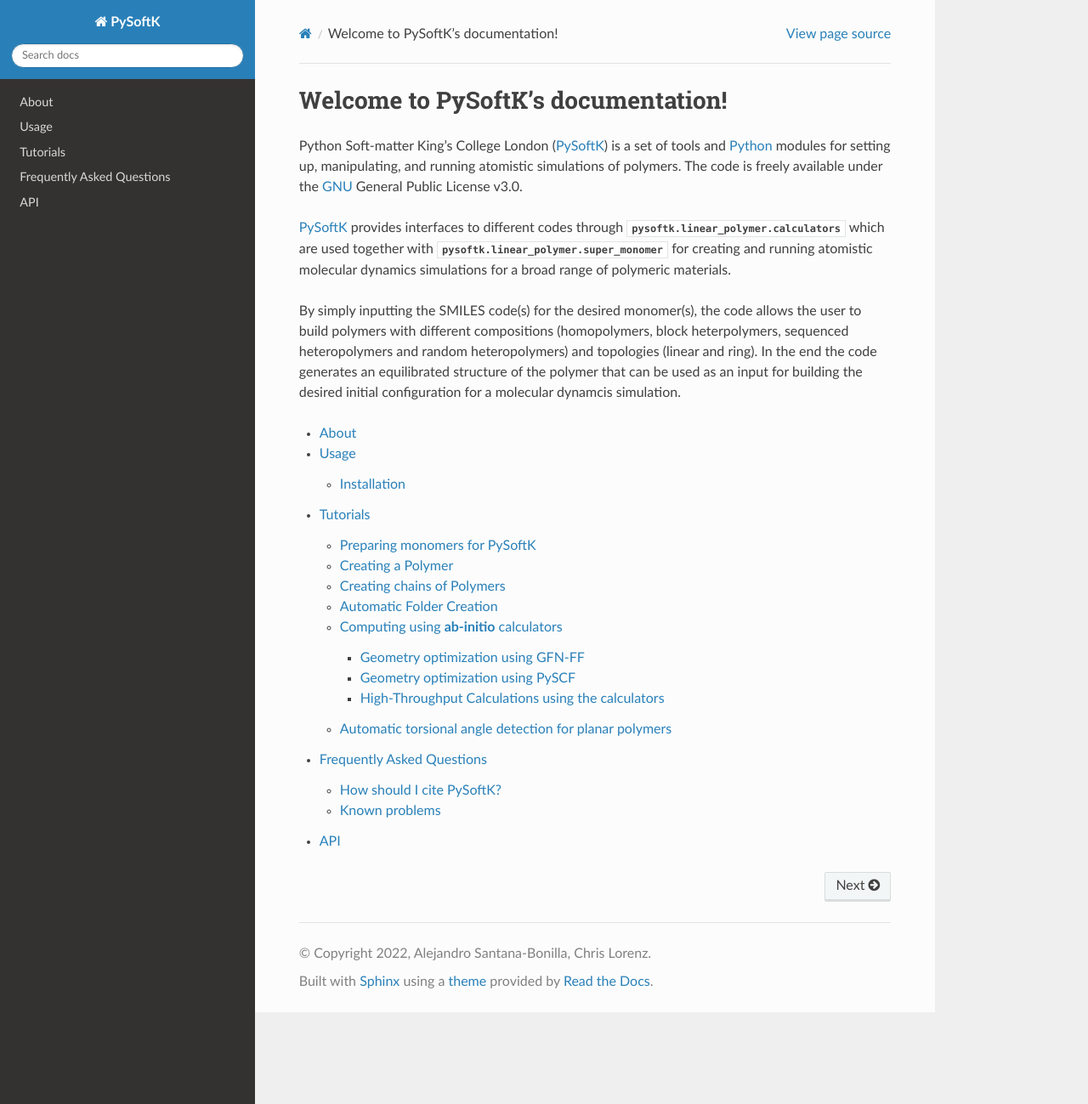
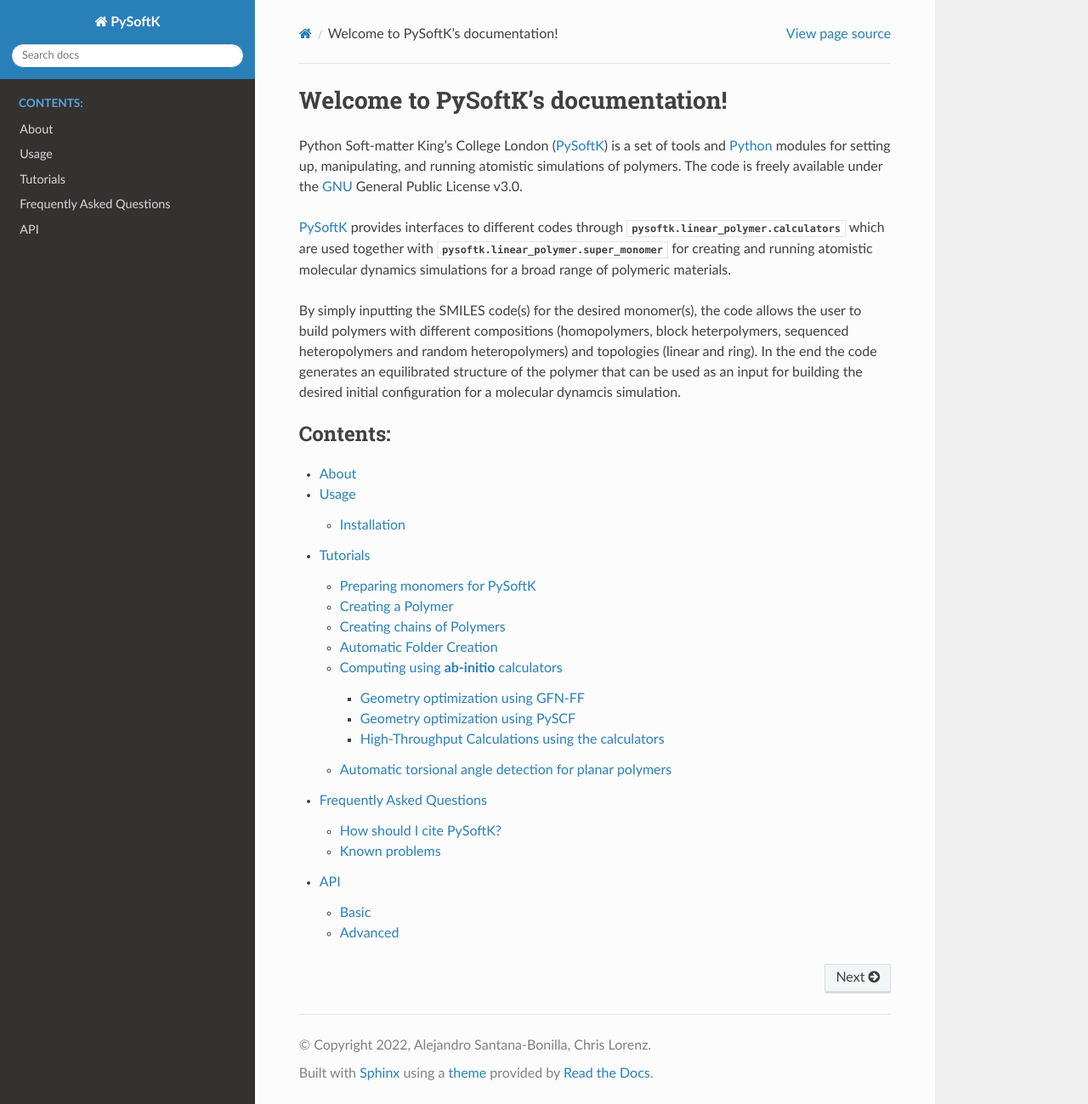
Before and after one commit to alejandrosantanabonilla/pysoftk, a Sphinx documentation site: the page built from docs/source/index.rst, in a window 1280 px wide and 1299 px high. Shown: the whole window at 85% size. Built offline with Sphinx 7.4.7 and the Read the Docs theme 2.0.0, drawn with Linux system fonts in a browser that asks for light colours; pages that are not in the unit, such as notebooks, are missing from menus.

Commit message:
Update index.rst

```diff
--- a/docs/source/index.rst
+++ b/docs/source/index.rst
@@ -14,12 +14,14 @@
 structure of the polymer that can be used as an input for building the desired initial configuration for a molecular dynamcis simulation.
 
 .. toctree::
+   :maxdepth: 3
+   :caption: Contents:
 
    about
    usage
    tutorials/tutorials
    faq
-   modules
+   apidoc/modules
 
 ..
    Indices and tables
```
